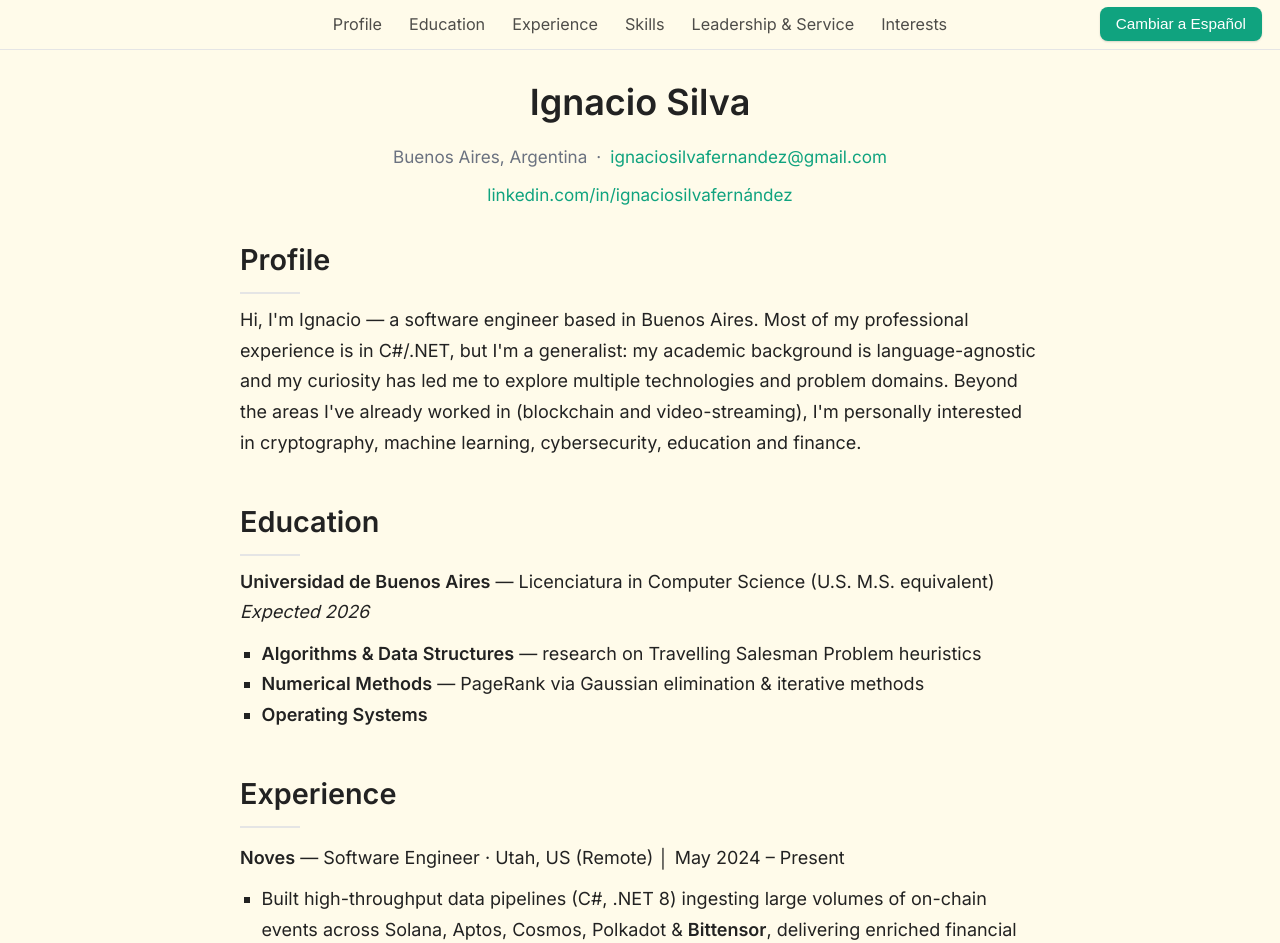
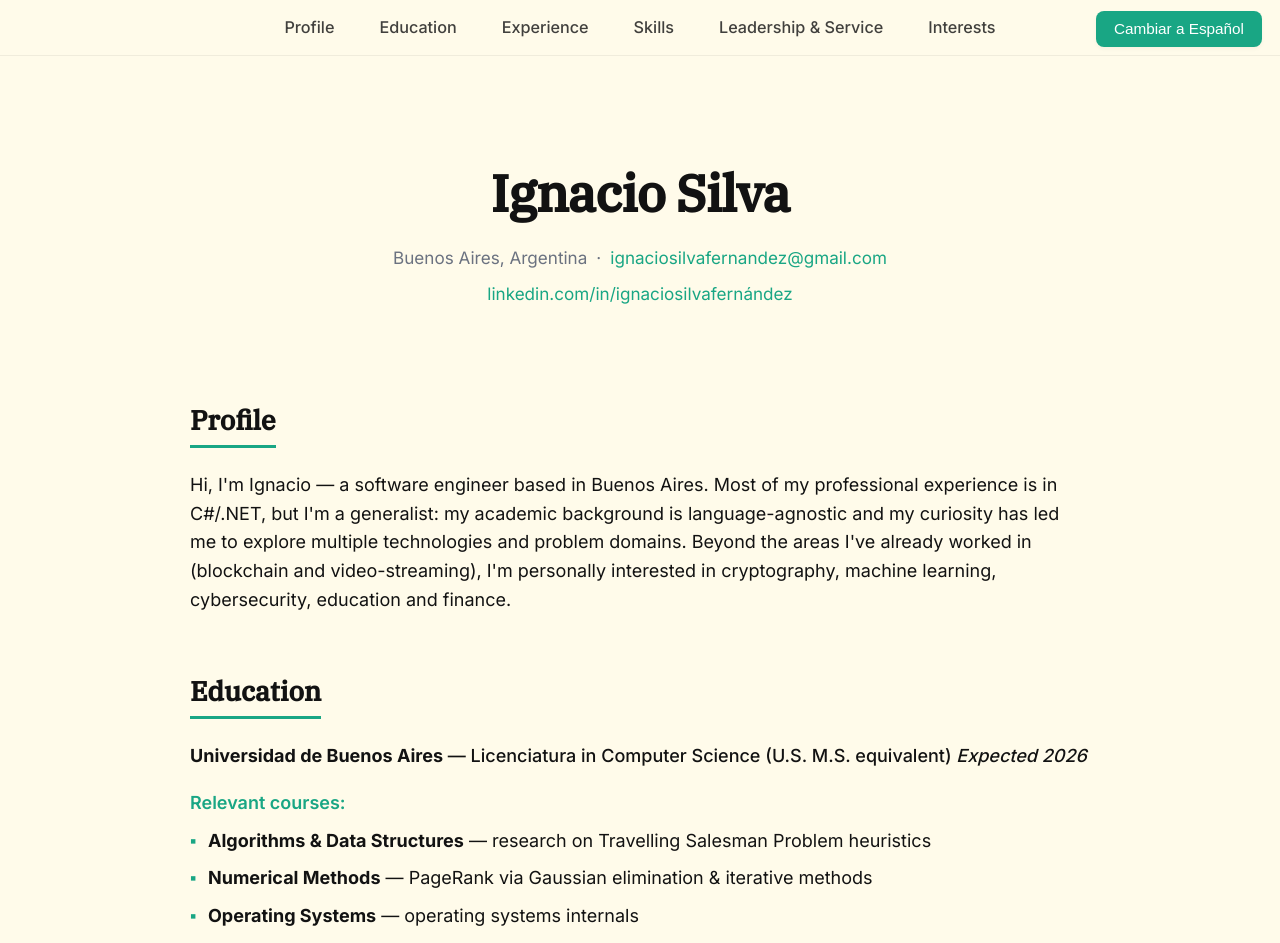
Before and after one commit to nacho-silva/nacho-silva.github.io, a plain HTML site: page index.html in a window 1280 px wide. Shown: the top 943 px of the page. Drawn offline with Linux system fonts and the light colour scheme.

Commit message:
better styling

```diff
--- a/index.html
+++ b/index.html
@@ -1,8 +1,10 @@
-<!-- Ignacio Silva – Curriculum Vitae / Medium‑style (rev‑15)
-     Warm yellowish background (#fffbea).
-     • Working language switcher.
-     • Left‑aligned fixed top index.
-     • Full bilingual content restored (no truncation).
+<!-- Ignacio Silva – Curriculum Vitae / Modern Professional (rev‑16)
+     Warm beige background with improved typography and layout.
+     • CSS Grid responsive layout with timeline elements.
+     • Sticky navigation with backdrop filter.
+     • Enhanced color palette with semantic tokens.
+     • Card-based job entries with better hierarchy.
+     • Improved accessibility and micro-interactions.
 -->
 <!DOCTYPE html>
 <html lang="en">
@@ -10,62 +12,260 @@
   <meta charset="UTF-8" />
   <meta name="viewport" content="width=device-width, initial-scale=1.0" />
   <title>Ignacio Silva · CV</title>
-  <link href="https://fonts.googleapis.com/css2?family=Inter:wght@300;400;500;600&display=swap" rel="stylesheet" />
+  <link href="https://fonts.googleapis.com/css2?family=Inter:wght@300;400;500;600;700&family=IBM+Plex+Serif:wght@400;500&display=swap" rel="stylesheet" />
   <style>
     :root {
-      --bg: #fffbea;      /* Medium‑like warm yellow */
-      --fg: #222222;      /* primary text */
-      --muted: #6b7280;   /* secondary text */
-      --accent: #10a37f;  /* links & buttons */
-      --rule: #e5e5e5;    /* divider */
+      --canvas: #fffbea;     /* Warm yellowish background */
+      --ink: #121212;        /* Primary text (softer than pure black) */
+      --muted: #6b7280;      /* Secondary text */
+      --accent: #19A684;     /* Links & highlights */
+      --accent-hover: #147f6d; /* Darker accent for hover */
+      --divider: #F0ECDC;    /* Subtle separators */
+      --card: #f5f2e8;       /* Card backgrounds - better with yellowish bg */
+      --shadow: rgba(0,0,0,0.04); /* Subtle shadows */
     }
 
     *,*::before,*::after{box-sizing:border-box;margin:0;padding:0;}
-    html{font-family:"Inter",system-ui,sans-serif;font-size:18px;line-height:1.7;background:var(--bg);color:var(--fg);}
-    body{display:flex;flex-direction:column;align-items:center;min-height:100vh;padding:4rem 1rem 2rem;}
-    h1,h2{font-weight:600;}
-    h2{font-size:1.6rem;margin-bottom:0.25rem;position:relative;}
-    h2::after{content:"";display:block;width:60px;height:2px;background:var(--rule);margin-top:0.4rem;}
-    a{color:var(--accent);text-decoration:none;}
-    a:hover{text-decoration:underline;}
 
-    /* Fixed Index */
-    .index{position:fixed;top:0;left:0;right:0;background:var(--bg);border-bottom:1px solid var(--rule);display:flex;justify-content:center;padding:0.6rem 1.2rem;z-index:1000;}
-    .index ul{display:flex;gap:1.5rem;list-style:none;padding:0;margin:0;font-size:0.9rem;}
-    .index a{color:var(--fg);opacity:0.8;transition:opacity 0.15s ease;}
-    .index a:hover{opacity:1;color:var(--accent);}
+    html{
+      font-family:"Inter","Helvetica Neue",Arial,sans-serif;
+      font-size:18px;
+      line-height:1.6;
+      background:var(--canvas);
+      color:var(--ink);
+      scroll-behavior:smooth;
+    }
 
-    /* Toggle button */
-    .toggle{position:fixed;top:0.4rem;right:1rem;background:var(--accent);border:none;color:#fff;padding:0.45rem 0.9rem;border-radius:8px;font-size:0.85rem;cursor:pointer;box-shadow:0 1px 2px rgba(0,0,0,0.15);z-index:1100;}
-    .toggle:hover{opacity:0.9;}
+    body{
+      display:flex;
+      flex-direction:column;
+      min-height:100vh;
+      padding-top:4.5rem;
+    }
+
+
+
+         /* Typography hierarchy */
+     h1 {
+       font-family:"IBM Plex Serif","Georgia",serif;
+       font-size:clamp(2.5rem,4vw,3.5rem);
+       font-weight:700;
+       letter-spacing:-0.02em;
+       margin-bottom:0.5rem;
+     }
+
+    h2 {
+      font-family:"IBM Plex Serif","Georgia",serif;
+      font-size:1.5rem;
+      font-weight:600;
+      margin:0 0 1.25rem;
+      padding-bottom:0.25rem;
+      border-bottom:3px solid var(--accent);
+      width:max-content;
+    }
+
+    a {
+      color:var(--accent);
+      text-decoration:none;
+      text-underline-offset:0.15em;
+      transition:all 0.2s ease;
+      position:relative;
+    }
+
+    a:hover {
+      color:var(--accent-hover);
+      text-decoration:underline;
+    }
+
+    /* Sticky Navigation */
+    .nav-container {
+      position:fixed;
+      top:0;
+      left:0;
+      right:0;
+             background:rgba(255,251,234,0.9);
+      backdrop-filter:blur(6px);
+      border-bottom:1px solid var(--divider);
+      z-index:1000;
+      padding:0.8rem 1.2rem;
+    }
+
+    .index {
+      display:flex;
+      justify-content:center;
+      max-width:1200px;
+      margin:0 auto;
+    }
+
+    .index ul {
+      display:flex;
+      gap:1.5rem;
+      list-style:none;
+      padding:0;
+      margin:0;
+      font-size:0.9rem;
+      font-weight:500;
+    }
+
+    .index a {
+      color:var(--ink);
+      opacity:0.8;
+      transition:all 0.15s ease;
+      padding:0.25rem 0.5rem;
+      border-radius:4px;
+    }
+
+    .index a:hover {
+      opacity:1;
+      color:var(--accent);
+      background:var(--card);
+      text-decoration:none;
+    }
+
+    /* Language toggle button */
+    .toggle {
+      position:fixed;
+      top:0.6rem;
+      right:1rem;
+      background:var(--accent);
+      border:none;
+      color:#fff;
+      padding:0.5rem 1rem;
+      border-radius:8px;
+      font-size:0.85rem;
+      font-weight:500;
+      cursor:pointer;
+      box-shadow:0 2px 4px var(--shadow);
+      z-index:1100;
+      transition:all 0.15s ease;
+    }
+
+    .toggle:hover {
+      background:var(--accent-hover);
+      transform:translateY(-1px);
+      box-shadow:0 4px 8px var(--shadow);
+    }
+
+    /* Main content grid */
+    .main-container {
+      max-width:1200px;
+      margin:0 auto;
+      padding:2rem 1.5rem;
+      width:100%;
+    }
 
     /* Header */
-    .header{text-align:center;max-width:800px;width:100%;margin-bottom:1.5rem;}
-    .contact-line{display:flex;flex-wrap:wrap;justify-content:center;gap:0.5rem;margin-top:0.5rem;font-size:0.95rem;color:var(--muted);}
+    .header {
+      text-align:center;
+      margin-bottom:3rem;
+      padding:2rem 0;
+    }
+
+    .contact-line {
+      display:flex;
+      flex-wrap:wrap;
+      justify-content:center;
+      gap:0.5rem;
+      margin-top:0.5rem;
+      font-size:0.95rem;
+      color:var(--muted);
+    }
 
     /* Content sections */
-    .content{max-width:800px;width:100%;display:flex;flex-direction:column;gap:2.2rem;}
-    .section p,.section ul{margin-top:0.6rem;}
-    .section ul{margin-left:1.2rem;list-style:square;}
-    .job-entry{margin-top:0.8rem;}
+    .content {
+      display:grid;
+      grid-template-columns:1fr;
+      gap:3rem;
+      max-width:800px;
+      margin:0 auto;
+    }
 
-    .hidden{display:none !important;}
+    .section {
+      position:relative;
+    }
 
+    .section p, .section ul {
+      margin-top:0.8rem;
+    }
+
+    .section ul {
+      margin-left:1.2rem;
+      list-style:none;
+    }
+
+    .section li {
+      position:relative;
+      padding-left:1rem;
+      margin-bottom:0.5rem;
+    }
+
+    .section li::before {
+      content:"▪";
+      color:var(--accent);
+      position:absolute;
+      left:0;
+      font-weight:bold;
+    }
+
+         /* Job entries - plain format */
+     .job-entry {
+       margin-top:1rem;
+     }
+
+     .job-entry p {
+       margin:0 0 1rem;
+       font-weight:500;
+     }
+
+     .job-entry ul {
+       margin:0;
+     }
+
+
+
+    /* Utility classes */
+    .hidden { display:none !important; }
+
+
+
+         /* Responsive adjustments */
      @media(max-width:600px){
-      body{padding:5rem 1rem 2rem;}
-      .index ul{gap:1rem;font-size:0.85rem;}
-      .toggle{top:0.35rem;right:0.6rem;font-size:0.8rem;padding:0.4rem 0.8rem;}
+       body { padding-top:4rem; }
+       .index ul { gap:1rem; font-size:0.85rem; }
+       .toggle { top:0.4rem; right:0.8rem; font-size:0.8rem; padding:0.4rem 0.8rem; }
+       .main-container { padding:1rem; }
+       h1 { font-size:2rem; }
+     }
+
+    @media(min-width:1024px){
+      .content { max-width:900px; }
+      .main-container { padding:2rem 2rem; }
+    }
+
+    /* Reduced motion support */
+    @media (prefers-reduced-motion: reduce) {
+      *, *::before, *::after {
+        animation-duration:0.01ms !important;
+        animation-iteration-count:1 !important;
+        transition-duration:0.01ms !important;
+      }
+      html { scroll-behavior:auto; }
+    }
+
+    /* Focus styles for accessibility */
+    *:focus {
+      outline:2px solid var(--accent);
+      outline-offset:2px;
+    }
+
+    .toggle:focus, .index a:focus {
+      outline:2px solid white;
     }
   </style>
 </head>
   <body>
-  <button class="toggle" id="langBtn" onclick="toggleLanguage()">
-    <span class="lang-en">Cambiar a Español</span>
-    <span class="lang-es hidden">Switch to English</span>
-  </button>
-
-  <!-- Top navigation index -->
-  <nav class="index">
+  <div class="nav-container">
+    <nav class="index" role="navigation" aria-label="Page navigation">
       <ul class="lang-en">
         <li><a href="#perfil">Profile</a></li>
         <li><a href="#educacion">Education</a></li>
@@ -83,18 +283,25 @@
         <li><a href="#interests">Intereses</a></li>
       </ul>
     </nav>
+  </div>
 
+  <button class="toggle" id="langBtn" onclick="toggleLanguage()" aria-label="Switch language">
+    <span class="lang-en">Cambiar a Español</span>
+    <span class="lang-es hidden">Switch to English</span>
+  </button>
+
+  <div class="main-container">
     <header class="header" id="top">
-    <h1>Ignacio Silva</h1>
+      <h1>Ignacio Silva</h1>
       <div class="contact-line">
-      <span>Buenos Aires, Argentina</span>·<a href="mailto:ignaciosilvafernandez@gmail.com">ignaciosilvafernandez@gmail.com</a>
+        <span>Buenos Aires, Argentina</span>·<a href="mailto:ignaciosilvafernandez@gmail.com">ignaciosilvafernandez@gmail.com</a>
       </div>
       <div class="contact-line">
         <a href="https://linkedin.com/in/ignaciosilvafern%C3%A1ndez">linkedin.com/in/ignaciosilvafernández</a>
       </div>
     </header>
 
-  <main class="content">
+    <main class="content" id="main">
       <!-- PROFILE -->
       <section class="section" id="perfil">
         <h2>
@@ -111,18 +318,26 @@
           <span class="lang-en">Education</span>
           <span class="lang-es hidden">Educación</span>
         </h2>
+        <div class="job-entry">
           <p class="lang-en"><strong>Universidad de Buenos Aires</strong> — Licenciatura in Computer Science (U.S. M.S. equivalent) <em>Expected 2026</em></p>
-      <p class="lang-es hidden"><strong>Universidad de Buenos Aires</strong> — Licenciatura en Ciencias de la Computación (equivalente a Maestría en EE. UU.) <em>Graduación esperada: 2026</em></p>
+          <p class="lang-es hidden"><strong>Universidad de Buenos Aires</strong> — Licenciatura en Ciencias de la Computación (equivalente a Maestría en EE. UU.) <em>Graduación esperada: 2026</em></p>
+
+          <p style="margin-top:1rem;margin-bottom:0.5rem;font-weight:600;color:var(--accent);">
+            <span class="lang-en">Relevant courses:</span>
+            <span class="lang-es hidden">Materias relevantes:</span>
+          </p>
+
           <ul class="lang-en">
             <li><strong>Algorithms &amp; Data Structures</strong> — research on Travelling Salesman Problem heuristics</li>
             <li><strong>Numerical Methods</strong> — PageRank via Gaussian elimination &amp; iterative methods</li>
-        <li><strong>Operating Systems</strong></li>
+            <li><strong>Operating Systems</strong> — operating systems internals</li>
           </ul>
           <ul class="lang-es hidden">
             <li><strong>Algoritmos y Estructuras de Datos</strong> — investigación en heurísticas para el problema del viajante (TSP)</li>
             <li><strong>Métodos Numéricos</strong> — PageRank mediante eliminación gaussiana y métodos iterativos</li>
-        <li><strong>Sistemas Operativos</strong></li>
+            <li><strong>Sistemas Operativos</strong> — internals de sistemas operativos</li>
           </ul>
+        </div>
       </section>
 
       <!-- EXPERIENCE -->
@@ -205,6 +420,7 @@
         <p class="lang-es hidden">Música (guitarra y canto), artes marciales, fútbol, senderismo, montañismo, cine y literatura</p>
       </section>
     </main>
+  </div>
 
   <script>
     function toggleLanguage(){
@@ -214,7 +430,47 @@
       enEls.forEach(el=>el.classList.toggle('hidden'));
       const isSpanish=!document.querySelector('.lang-es').classList.contains('hidden');
       document.documentElement.lang=isSpanish?'es':'en';
+
+      // Update aria-label for accessibility
+      const btn = document.getElementById('langBtn');
+      btn.setAttribute('aria-label', isSpanish ? 'Switch to English' : 'Cambiar a Español');
     }
+
+    // Simple scroll spy for navigation highlighting
+    function updateActiveNav() {
+      const sections = document.querySelectorAll('section[id]');
+      const navLinks = document.querySelectorAll('.index a[href^="#"]');
+
+      let current = '';
+      sections.forEach(section => {
+        const sectionTop = section.offsetTop - 120;
+        if (pageYOffset >= sectionTop) {
+          current = section.getAttribute('id');
+        }
+      });
+
+      navLinks.forEach(link => {
+        link.style.background = '';
+        link.style.color = '';
+        if (link.getAttribute('href') === `#${current}`) {
+          link.style.background = 'var(--card)';
+          link.style.color = 'var(--accent)';
+        }
+      });
+    }
+
+    // Throttled scroll listener
+    let scrollTimeout;
+    window.addEventListener('scroll', () => {
+      if (scrollTimeout) return;
+      scrollTimeout = setTimeout(() => {
+        updateActiveNav();
+        scrollTimeout = null;
+      }, 10);
+    });
+
+    // Initialize on load
+    document.addEventListener('DOMContentLoaded', updateActiveNav);
   </script>
 </body>
 </html>
```
Lines whose indentation alone changed are shown as unchanged.
